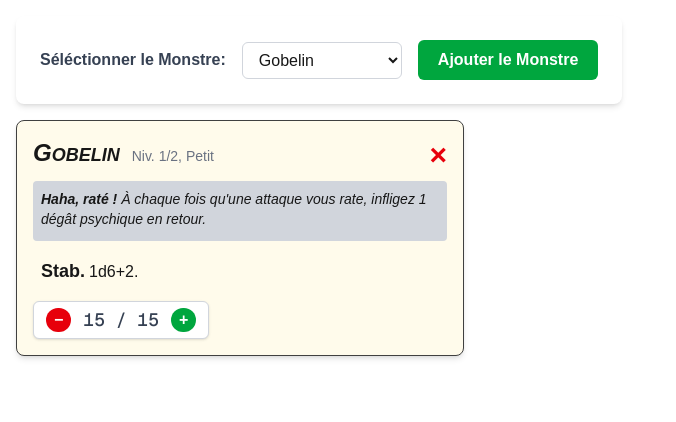
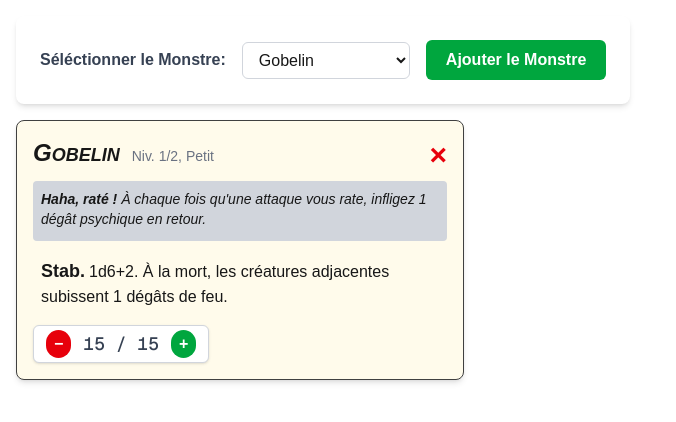
Before and after one commit to Jerem2801/monster_card, a Next.js app: page / in a window 1280 px wide. Both pictures are taken after a click on the button "Ajouter le Monstre". Shown: the top 422 px of the page, without its empty margins (0-676 px from the left). Built offline with nearby package versions, Linux system fonts and the light colour scheme.

Commit message:
amélioration du code

```diff
--- a/app/component/damagebutton.jsx
+++ b/app/component/damagebutton.jsx
@@ -2,7 +2,7 @@ export default function DamageButton({ handleClick, name, description, dice }) {
   return (
     <button
       onClick={handleClick}
-      className="cursor-pointer px-2 py-1 bg-transparent rounded-md transition-transform duration-200 hover:scale-105"
+      className="cursor-pointer px-2 py-1 bg-transparent rounded-md transition-transform duration-200 hover:scale-105 text-left"
       aria-label={`Lancer ${name}`}
     >
       <span className="font-bold text-lg">{name}</span>
--- a/app/component/healbutton.jsx
+++ /dev/null
@@ -1,27 +0,0 @@
-export default function HealButton({remove, add, heal,healMax}) {
-  return (
-    <div className="flex items-center gap-3 bg-white border border-gray-300 rounded-md px-3 py-1 shadow-sm w-max">
-      <button
-        className="cursor-pointer px-2 py-0,5 bg-red-600 hover:bg-red-700 text-white rounded-full font-semibold transition"
-        onClick={remove}
-        aria-label="Decrease health"
-      >
-        −
-      </button>
-      <span className="font-mono text-lg font-medium text-gray-700">
-        {heal} / {healMax}
-      </span>
-      <button
-        className="cursor-pointer px-2 py-0,5 bg-green-600 hover:bg-green-700 text-white rounded-full font-semibold transition"
-        onClick={add}
-        aria-label="Increase health"
-      >
-        +
-      </button>
-      {/*<span className="text-2xl">❤️</span>  */}
-    </div>
-
-
-
-    );
-}
--- /dev/null
+++ b/app/component/monster-card/HealButton.jsx
@@ -0,0 +1,50 @@
+"use client";
+
+import { useState } from "react";
+
+export default function HealButton({ hpMax }) {
+
+	const [currentHp, setCurrentHp] = useState(hpMax);
+
+	function addHeal() {
+		let newHp = currentHp + 1;
+		if (newHp > hpMax) {
+			newHp = currentHp;
+		}
+		return setCurrentHp(newHp);
+	}
+
+	function removeHeal() {
+		let newHp = currentHp - 1;
+		if (newHp < 0) {
+			newHp = currentHp;
+		}
+		return setCurrentHp(newHp);
+	}
+
+    return (
+        <div className="flex items-center gap-3 bg-white border border-gray-300 rounded-md px-3 py-1 shadow-sm w-max">
+
+            <button
+                className="cursor-pointer px-2 py-0.5 bg-red-600 hover:bg-red-700 text-white rounded-full font-semibold transition"
+                onClick={removeHeal}
+                aria-label="Decrease health"
+            >
+                −
+            </button>
+
+            <span className="font-mono text-lg font-medium text-gray-700">
+                {currentHp} / {hpMax}
+            </span>
+
+            <button
+                className="cursor-pointer px-2 py-0.5 bg-green-600 hover:bg-green-700 text-white rounded-full font-semibold transition"
+                onClick={addHeal}
+                aria-label="Increase health"
+            >
+                +
+            </button>
+
+        </div>
+    );
+}
--- /dev/null
+++ b/app/component/monster-card/MonsterCard.jsx
@@ -0,0 +1,32 @@
+"use client";
+
+import AttackButton from "../attackbutton";
+import HealButton from "./HealButton";
+import NamePanel from "./NamePanel";
+import PassivePanel from "./PassivePanel";
+
+export default function MonsterCard({ monster, remove }) {
+
+	return (
+		<div className="rounded-lg bg-amber-50 p-4 shadow-md w-full max-w-md space-y-3 border border-neutral-700">
+
+			<button
+				onClick={remove}
+				className="cursor-pointer float-right text-red-600 hover:text-red-800 font-bold text-3xl focus:outline-none"
+				aria-label="Remove Monster"
+			>
+				×
+			</button>
+
+			<NamePanel monster={monster} />
+
+			<PassivePanel monster={monster} />
+
+			{monster.action.map((action) => (
+				<AttackButton key={action.name} action={action} />
+			))}
+
+			<HealButton hpMax={monster.hp} />
+		</div>
+	);
+}
--- /dev/null
+++ b/app/component/monster-card/NamePanel.jsx
@@ -0,0 +1,16 @@
+export default function NamePanel({ monster}) {
+    return (
+        	<div className="flex items-baseline gap-2 flex-wrap">
+				<div className="italic font-semibold text-xl flex flex-wrap">
+					{monster.name.split(" ").map((word, index) => (
+						<span key={index} className="mr-1 leading-none">
+							<span className="text-2xl">{word.charAt(0)}</span>
+							<span className="text-lg uppercase">{word.slice(1)}</span>
+						</span>
+					))}
+				</div>
+
+				<span className="text-gray-500 text-sm">Niv. {monster.level}</span>
+			</div>
+    );
+}
--- /dev/null
+++ b/app/component/monster-card/PassivePanel.jsx
@@ -0,0 +1,18 @@
+export default function NamePanel({ monster}) {
+    return (<div>
+
+            {monster.passif && monster.passif.length > 0 && (
+
+                <div className="bg-gray-300 p-2 italic rounded-sm max-w-md">
+                    {monster.passif.map(({ name, description }, index) => (
+                        <p key={index} className="mb-1 text-sm">
+                            <span className="font-bold">{name}</span> {description}
+                        </p>
+                    ))}
+                </div>
+
+            )}
+
+    </div>
+    );
+}
--- a/app/component/monstercard.jsx
+++ /dev/null
@@ -1,74 +0,0 @@
-'use client'
-
-import AttackButton from './attackbutton';
-import HealButton from './healbutton';
-import { useState } from 'react';
-
-
-export default function MonsterCard({monster, remove}){
-	const [currentHp,setCurrentHp] = useState(monster.hp);
-	console.log(monster);
-	function addHeal(){
-	    let newHp = currentHp + 1;
-	    if(newHp > monster.hp){
-	      newHp = currentHp;
-	    }
-	    return setCurrentHp(newHp);
-	}
-
-    function removeHeal(){
-    	let newHp = currentHp - 1;
-    	if(newHp < 0){
-      		newHp = currentHp;
-    	}
-    	return setCurrentHp(newHp);
-  	}
-
-  return (
-	<div className="rounded-lg bg-amber-50 p-4 shadow-md w-full max-w-md space-y-3 border border-neutral-700">
-
-	  	<button
-	    	onClick={remove}
-	    	className="cursor-pointer float-right text-red-600 hover:text-red-800 font-bold text-3xl focus:outline-none"
-	    	aria-label="Remove Monster"
-	  	>
-	    	×
-	  	</button>
-
-	  	<div className="flex items-baseline gap-2 flex-wrap">
-			<div className="italic font-semibold text-xl flex flex-wrap">
-			{monster.name.split(' ').map((word, index) => (
-				<span key={index} className="mr-1 leading-none">
-				<span className="text-2xl">{word.charAt(0)}</span>
-				<span className="text-lg uppercase">{word.slice(1)}</span>
-				</span>
-			))}
-			</div>
-
-			<span className="text-gray-500 text-sm">
-			Niv. {monster.level}
-			</span>
-		</div>
-
-		{monster.passif && monster.passif.length > 0 && (
-		<div className="bg-gray-300 p-2 italic rounded-sm max-w-md">
-			{monster.passif.map(({ name, description }, index) => (
-			<p key={index} className="mb-1 text-sm">
-				<span className="font-bold">{name}</span> {description}
-			</p>
-			))}
-		</div>
-		)}
-
-
-
-        {monster.action.map((action) => (
-        	<AttackButton key={action.name} action={action}/>
-      	))}
-
-		<HealButton remove={removeHeal} add={addHeal} heal={currentHp} healMax={monster.hp} />
-	</div>
-
-    );
-
-}
--- a/app/data/monsterdata.jsx
+++ b/app/data/monsterdata.jsx
@@ -12,7 +12,7 @@ export const dataMonsters =[
     action : [
       {
       name: "Stab.",
-      description : "1d6+2.",
+      description : "1d6+2. À la mort, les créatures adjacentes subissent 1 dégâts de feu.",
       dice : {
         numberDice: 1,
         valueDice: 6,
@@ -39,5 +39,37 @@ export const dataMonsters =[
         }
       }
     ]
-  }
+  },
+  {
+   name: "Soldat Hobgoblin",
+   level : "1/2, Moyen",
+   armor : "M",
+   hp : 11,
+   passif: [
+    {
+      name: "Ichor infernal.",
+      description: "À la mort, les créatures adjacentes subissent 1 dégâts de feu."
+    }
+  ],
+  action: [
+    {
+      name: "Fléau de feu.",
+      description: "1d8 dégâts de feu et une cible adjacente à la 1er subit 2 dégâts de feu.",
+      dice : {
+        numberDice: 1,
+        valueDice: 8,
+        bonus: 0
+        }
+    },
+    {
+      name: "Tambour du bouclier.",
+      description: "(Porté 3) JdS de VOL 10 ou Provoqué pendant 1 tour.",
+      dice : {
+        numberDice: 0,
+        valueDice: 0,
+        bonus: 0
+        }
+    }
+  ]
+}
 ]
--- /dev/null
+++ b/app/lib/diceutils.jsx
@@ -0,0 +1,35 @@
+export function shuffle(array) {
+  array.sort(() => Math.random() - 0.5);
+}
+
+export function doCritic(allResultDices, firstResult, valueDice, onCritic) {
+  if (firstResult === valueDice) {
+    onCritic?.();
+    const newValue = Math.floor(Math.random() * valueDice) + 1;
+    allResultDices.push(newValue);
+    doCritic(allResultDices, newValue, valueDice, onCritic);
+  }
+  return allResultDices;
+}
+
+export function doAdvantage(advantageAbsolute, allResultDices, advantage) {
+  if (advantageAbsolute !== 0) {
+    allResultDices.sort((a, b) => a - b);
+
+    for (let i = 0; i < advantageAbsolute; i++) {
+      if (advantage > 0) {
+        allResultDices.shift();
+      } else if (advantage < 0) {
+        allResultDices.pop();
+      }
+    }
+    shuffle(allResultDices);
+  }
+  return allResultDices;
+}
+
+export function checkFailed(allResultDices, onFailed) {
+  if (allResultDices[0] === 1) {
+    onFailed?.();
+  }
+}
--- /dev/null
+++ b/app/lib/useclickoutside.jsx
@@ -0,0 +1,16 @@
+import { useEffect } from 'react';
+
+export function useClickOutside(ref, handler, active = true) {
+  useEffect(() => {
+    if (!active) return;
+
+    function handleClickOutside(event) {
+      if (ref.current && !ref.current.contains(event.target)) {
+        handler();
+      }
+    }
+
+    document.addEventListener('mousedown', handleClickOutside);
+    return () => document.removeEventListener('mousedown', handleClickOutside);
+  }, [ref, handler, active]);
+}
```
Also changed, not shown: app/component/attackbutton.jsx (+32 -58 lines), app/page.jsx (+6 -1 lines).
